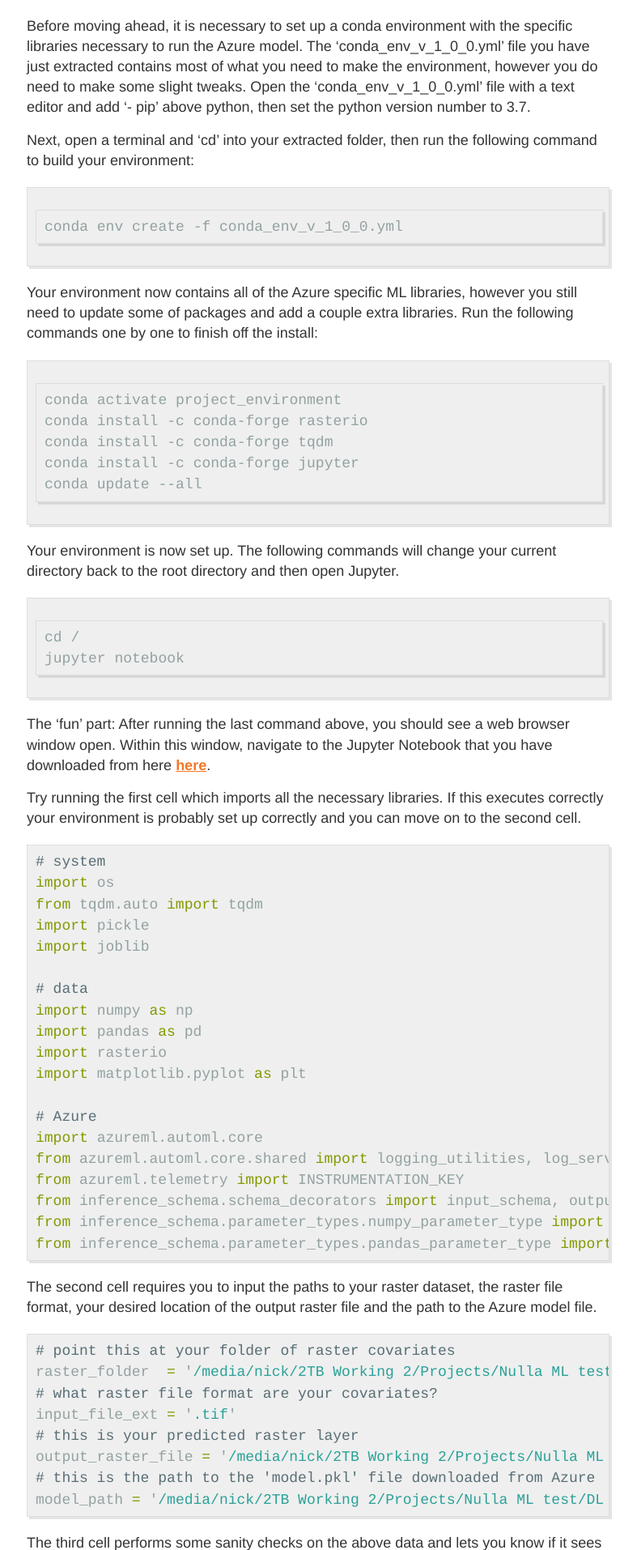
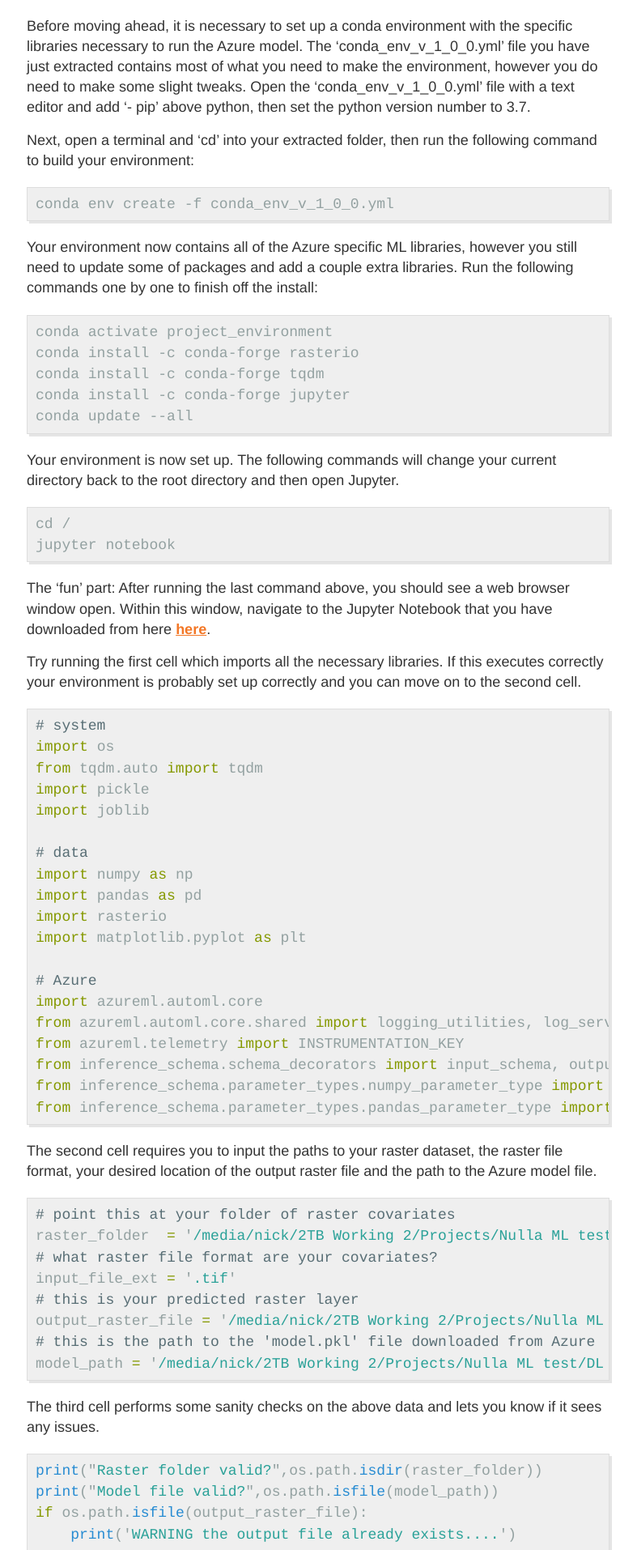
Before and after one commit to DPIRD-DMA/blog, a Jekyll site: the page built from docs/_posts/2021-04-28-Applying-an-Azure-AutoML-model-to-raster-GIS-data.md, in a window 1280 px wide. Shown: the part 787-2701 px from the top of the page at 81% size, without its empty margins (247-1034 px from the left). Built offline with Jekyll 4.4.1, drawn with Linux system fonts in a browser that asks for light colours.

Commit message:
{% highlight console %}

````diff
--- a/docs/_posts/2021-04-28-Applying-an-Azure-AutoML-model-to-raster-GIS-data.md
+++ b/docs/_posts/2021-04-28-Applying-an-Azure-AutoML-model-to-raster-GIS-data.md
@@ -15,26 +15,26 @@
 
 Next, open a terminal and ‘cd’ into your extracted folder, then run the following command to build your environment:
 
-```console
+{% highlight console %}
 conda env create -f conda_env_v_1_0_0.yml
-```
+{% endhighlight %}
 
 Your environment now contains all of the Azure specific ML libraries, however you still need to update some of packages and add a couple extra libraries.
 Run the following commands one by one to finish off the install:
 
-```console
+{% highlight console %}
 conda activate project_environment
 conda install -c conda-forge rasterio
 conda install -c conda-forge tqdm
 conda install -c conda-forge jupyter
 conda update --all
-```
+{% endhighlight %}
 Your environment is now set up. The following commands will change your current directory back to the root directory and then open Jupyter.
 
-```console
+{% highlight console %}
 cd /
 jupyter notebook
-```
+{% endhighlight %}
 
 The ‘fun’ part:
 After running the last command above, you should see a web browser window open. Within this window, navigate to the Jupyter Notebook that you have downloaded from here <a class="jn" href="https://github.com/DPIRD-DMA/blog/blob/master/notebooks/Applying%20an%20Azure%20AutoML%20model%20to%20raster%20GIS%20data.ipynb">here</a>.
````
